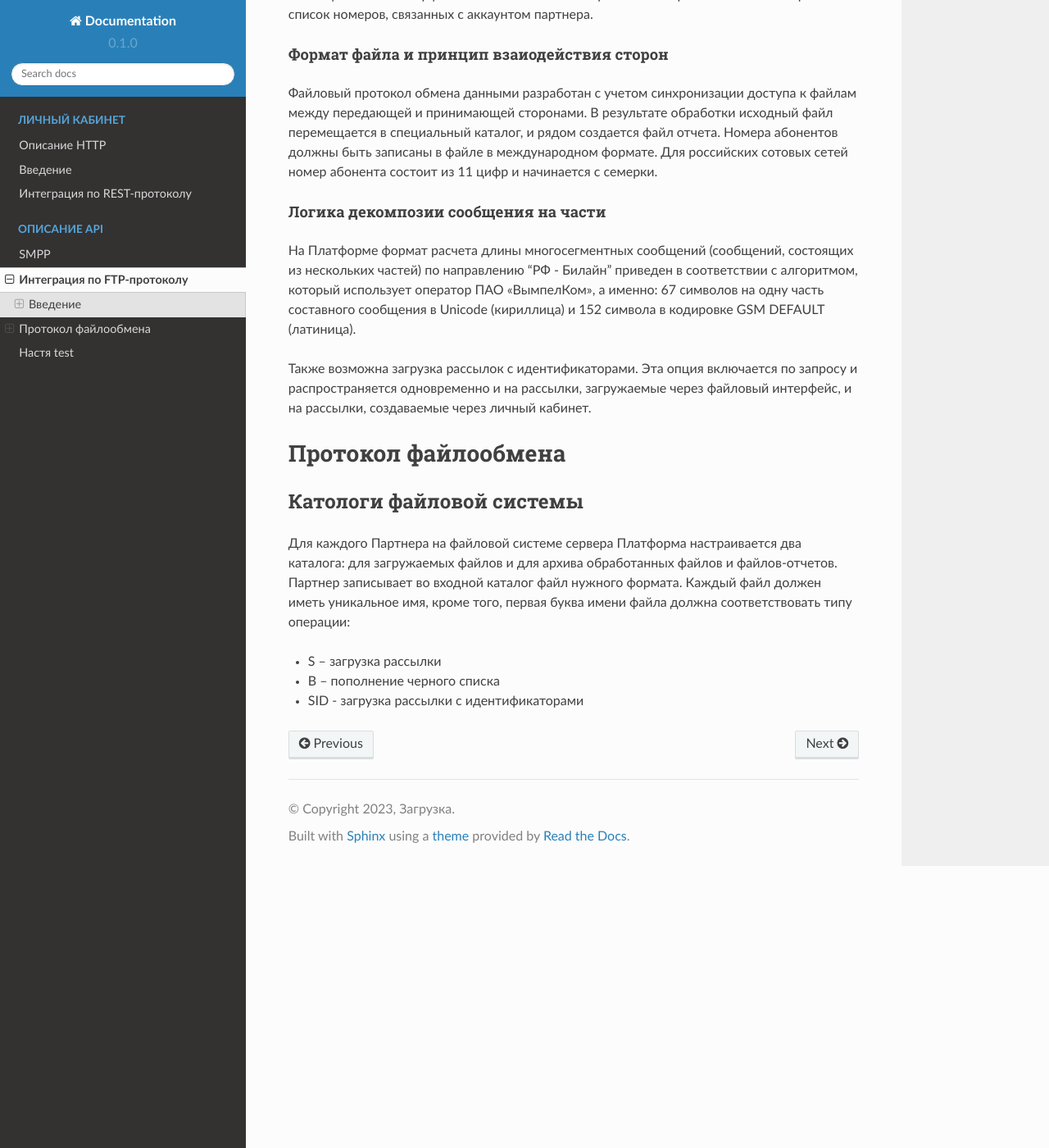
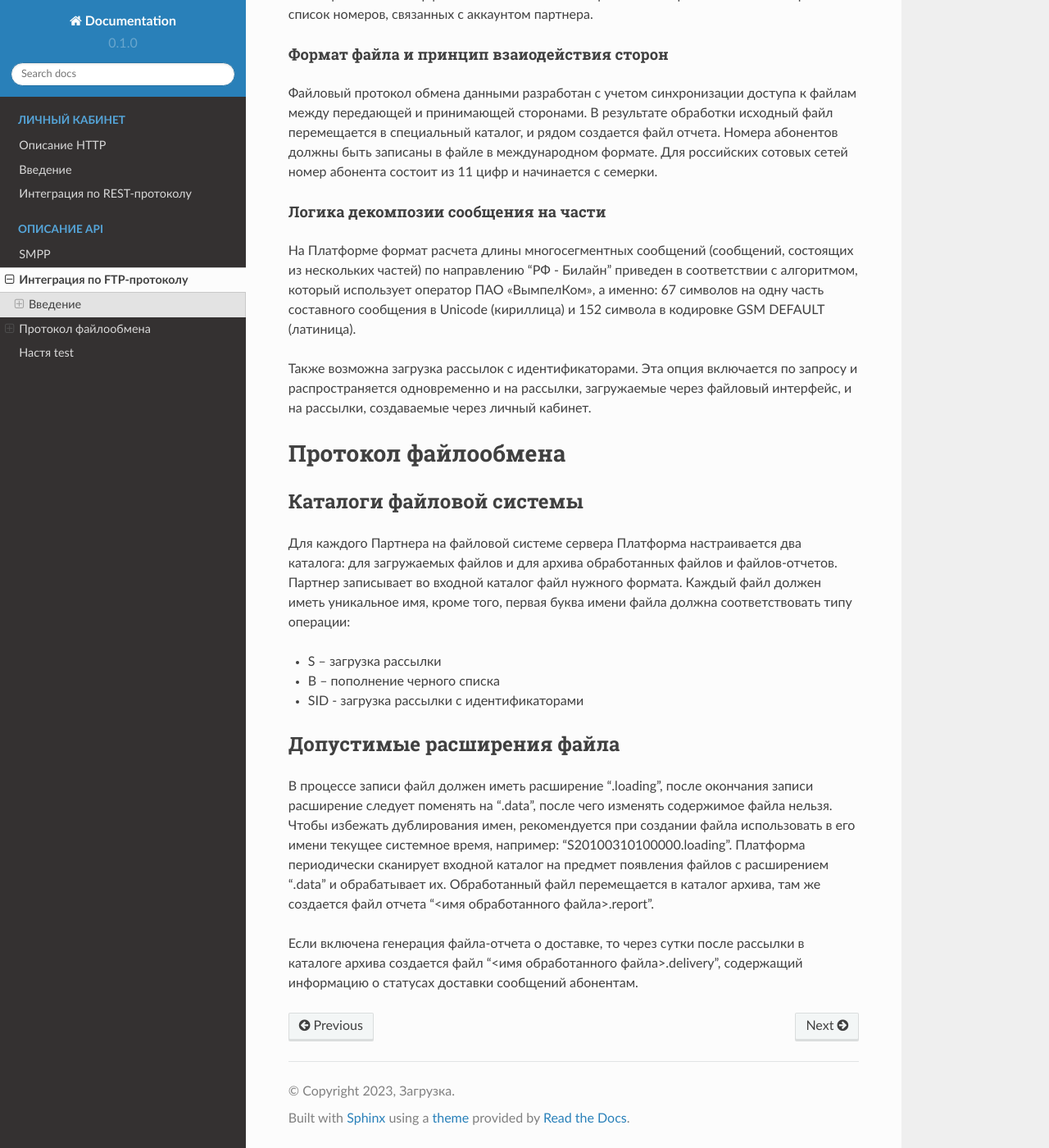
Before and after one commit to omikhaleva/test1, a Sphinx documentation site: the page built from docs/source/alena.rst, in a window 1280 px wide and 1400 px high, scrolled down 742 px. Shown: the whole window at 82% size. Built offline with Sphinx 7.4.7 and the Read the Docs theme 2.0.0, drawn with Linux system fonts in a browser that asks for light colours.

Commit message:
Допустимые расширения файла

```diff
--- a/docs/source/alena.rst
+++ b/docs/source/alena.rst
@@ -29,10 +29,16 @@
 
 Протокол файлообмена
 =====================
-Катологи файловой системы
+Каталоги файловой системы
 -------------------------
 Для каждого Партнера на файловой системе сервера Платформа настраивается два каталога: для загружаемых файлов и для архива обработанных файлов и файлов-отчетов. Партнер записывает во входной каталог файл нужного формата. Каждый файл должен иметь уникальное имя, кроме того, первая буква имени файла должна соответствовать типу операции:
 
 * S – загрузка рассылки
 * B – пополнение черного списка
 * SID - загрузка рассылки с идентификаторами
+
+Допустимые расширения файла
+---------------------------
+В процессе записи файл должен иметь расширение “.loading”, после окончания записи расширение следует поменять на “.data”, после чего изменять содержимое файла нельзя. Чтобы избежать дублирования имен, рекомендуется при создании файла использовать в его имени текущее системное время, например: “S20100310100000.loading”. Платформа периодически сканирует входной каталог на предмет появления файлов с расширением “.data” и обрабатывает их. Обработанный файл перемещается в каталог архива, там же создается файл отчета “<имя обработанного файла>.report”.
+
+Если включена генерация файла-отчета о доставке, то через сутки после рассылки в каталоге архива создается файл “<имя обработанного файла>.delivery”, содержащий информацию о статусах доставки сообщений абонентам.
```
